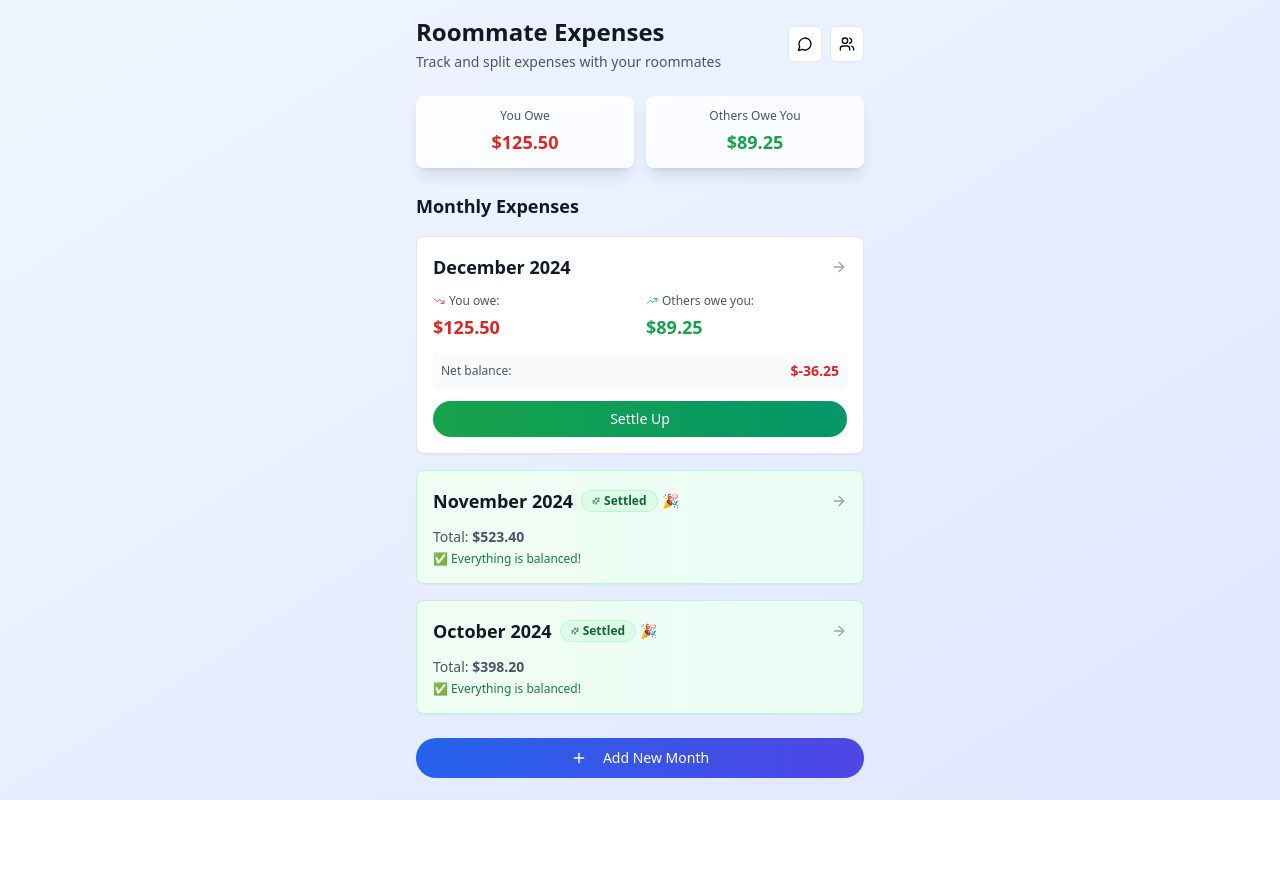
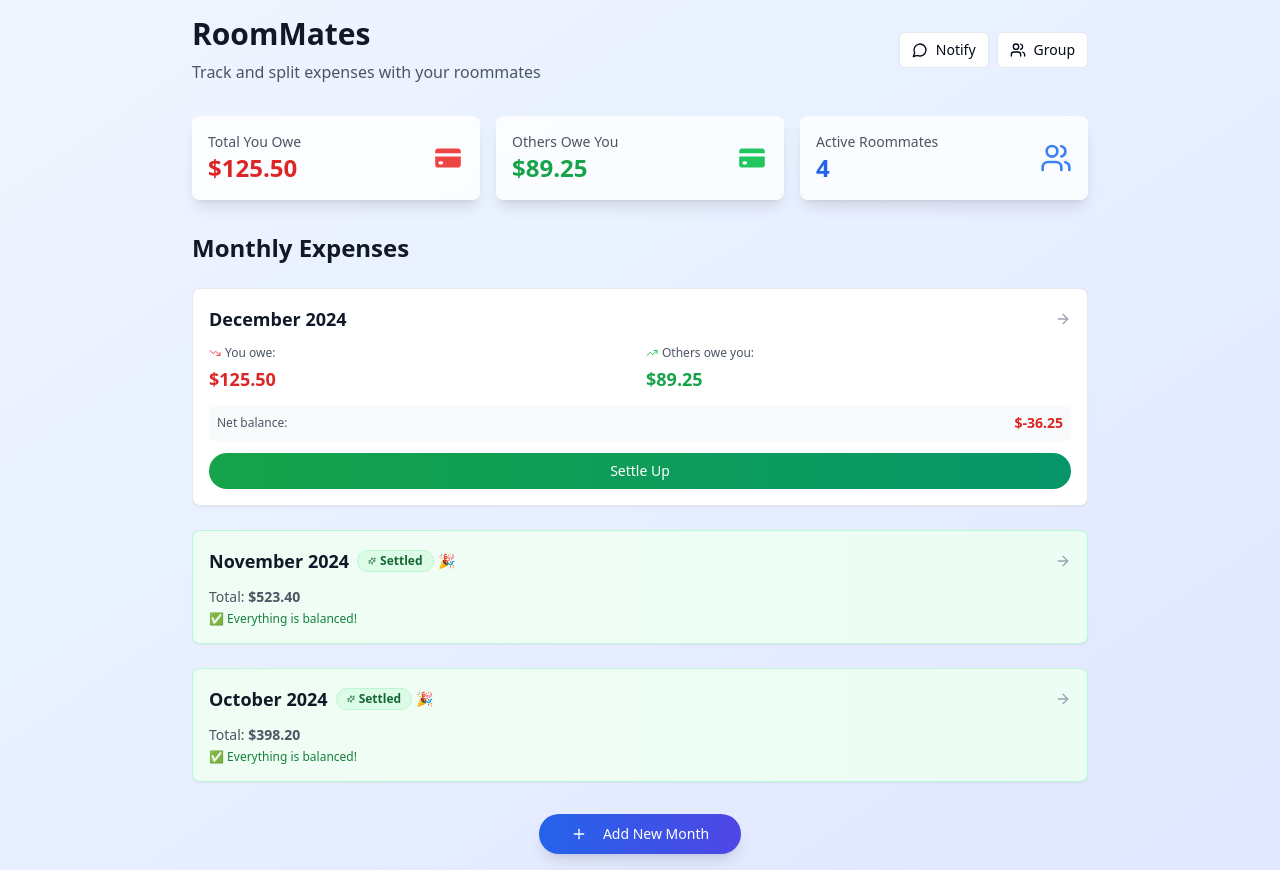
Before and after one commit to IITianUG/roomie-bill, a React (Vite) app: page / in a window 1280 px wide. Before the commit the page ends 800 px from the top, so only its background shows below. Built offline with nearby package versions, Linux system fonts and the light colour scheme.

Commit message:
Visual edit in Lovable
Edited UI in Lovable

```diff
--- a/src/pages/Index.tsx
+++ b/src/pages/Index.tsx
@@ -1,4 +1,3 @@
-
 import React, { useState } from 'react';
 import { Card, CardContent, CardHeader, CardTitle } from '@/components/ui/card';
 import { Button } from '@/components/ui/button';
@@ -8,7 +7,6 @@ import { Users, Plus, Settings, MessageCircle } from 'lucide-react';
 import { MonthCard } from '@/components/MonthCard';
 import { GroupManagement } from '@/components/GroupManagement';
 import { WhatsAppNotification } from '@/components/WhatsAppNotification';
-
 interface MonthData {
   id: string;
   month: string;
@@ -19,15 +17,13 @@ interface MonthData {
   totalExpenses: number;
   participantCount: number;
 }
-
 const Index = () => {
   const navigate = useNavigate();
   const [showGroupManagement, setShowGroupManagement] = useState(false);
   const [showNotification, setShowNotification] = useState(false);
 
   // Mock data for demonstration
-  const monthsData: MonthData[] = [
-    {
+  const monthsData: MonthData[] = [{
     id: '2024-12',
     month: 'December',
     year: 2024,
@@ -36,8 +32,7 @@ const Index = () => {
     isSettled: false,
     totalExpenses: 450.75,
     participantCount: 3
-    },
-    {
+  }, {
     id: '2024-11',
     month: 'November',
     year: 2024,
@@ -46,8 +41,7 @@ const Index = () => {
     isSettled: true,
     totalExpenses: 523.40,
     participantCount: 3
-    },
-    {
+  }, {
     id: '2024-10',
     month: 'October',
     year: 2024,
@@ -56,95 +50,97 @@ const Index = () => {
     isSettled: true,
     totalExpenses: 398.20,
     participantCount: 3
-    }
-  ];
-
+  }];
   const handleMonthClick = (monthId: string) => {
     navigate(`/month/${monthId}`);
   };
-
   const handleSettleUp = (monthId: string) => {
     console.log(`Settling up for month: ${monthId}`);
     // Settlement logic would go here
   };
-
   const currentRoommates = ['You', 'Alex', 'Sam', 'Jordan'];
-
-  return (
-    <div className="min-h-screen bg-gradient-to-br from-blue-50 to-indigo-100 p-4">
-      <div className="max-w-md mx-auto">
+  return <div className="min-h-screen bg-gradient-to-br from-blue-50 to-indigo-100 p-4">
+      <div className="max-w-4xl mx-auto">
         {/* Header */}
-        <div className="flex items-center justify-between mb-6">
-          <div className="flex-1">
-            <h1 className="text-2xl font-bold text-gray-900 mb-1">
-              Roommate Expenses
-            </h1>
-            <p className="text-sm text-gray-600">Track and split expenses with your roommates</p>
+        <div className="flex items-center justify-between mb-8">
+          <div>
+            <h1 className="text-3xl font-bold text-gray-900 mb-2">RoomMates</h1>
+            <p className="text-gray-600">Track and split expenses with your roommates</p>
           </div>
           <div className="flex gap-2">
-            <Button
-              variant="outline"
-              size="sm"
-              onClick={() => setShowNotification(true)}
-              className="p-2"
-            >
+            <Button variant="outline" size="sm" onClick={() => setShowNotification(true)} className="flex items-center gap-2">
               <MessageCircle className="w-4 h-4" />
+              Notify
             </Button>
-            <Button
-              variant="outline"
-              size="sm"
-              onClick={() => setShowGroupManagement(true)}
-              className="p-2"
-            >
+            <Button variant="outline" size="sm" onClick={() => setShowGroupManagement(true)} className="flex items-center gap-2">
               <Users className="w-4 h-4" />
+              Group
             </Button>
           </div>
         </div>
 
         {/* Quick Stats */}
-        <div className="grid grid-cols-2 gap-3 mb-6">
+        <div className="grid grid-cols-1 md:grid-cols-3 gap-4 mb-8">
           <Card className="bg-white/80 backdrop-blur-sm border-0 shadow-lg">
-            <CardContent className="p-3">
-              <div className="text-center">
-                <p className="text-xs text-gray-600 mb-1">You Owe</p>
-                <p className="text-lg font-bold text-red-600">
+            <CardContent className="p-4">
+              <div className="flex items-center justify-between">
+                <div>
+                  <p className="text-sm text-gray-600">Total You Owe</p>
+                  <p className="text-2xl font-bold text-red-600">
                     ${monthsData.reduce((sum, month) => sum + month.youOwe, 0).toFixed(2)}
                   </p>
+                </div>
+                <div className="text-red-500">
+                  <svg className="w-8 h-8" fill="currentColor" viewBox="0 0 20 20">
+                    <path d="M4 4a2 2 0 00-2 2v1h16V6a2 2 0 00-2-2H4zM18 9H2v5a2 2 0 002 2h12a2 2 0 002-2V9zM4 13a1 1 0 011-1h1a1 1 0 110 2H5a1 1 0 01-1-1zm5-1a1 1 0 100 2h1a1 1 0 100-2H9z" />
+                  </svg>
+                </div>
               </div>
             </CardContent>
           </Card>
 
           <Card className="bg-white/80 backdrop-blur-sm border-0 shadow-lg">
-            <CardContent className="p-3">
-              <div className="text-center">
-                <p className="text-xs text-gray-600 mb-1">Others Owe You</p>
-                <p className="text-lg font-bold text-green-600">
+            <CardContent className="p-4">
+              <div className="flex items-center justify-between">
+                <div>
+                  <p className="text-sm text-gray-600">Others Owe You</p>
+                  <p className="text-2xl font-bold text-green-600">
                     ${monthsData.reduce((sum, month) => sum + month.othersOweYou, 0).toFixed(2)}
                   </p>
+                </div>
+                <div className="text-green-500">
+                  <svg className="w-8 h-8" fill="currentColor" viewBox="0 0 20 20">
+                    <path d="M4 4a2 2 0 00-2 2v1h16V6a2 2 0 00-2-2H4zM18 9H2v5a2 2 0 002 2h12a2 2 0 002-2V9zM4 13a1 1 0 011-1h1a1 1 0 110 2H5a1 1 0 01-1-1zm5-1a1 1 0 100 2h1a1 1 0 100-2H9z" />
+                  </svg>
+                </div>
+              </div>
+            </CardContent>
+          </Card>
+
+          <Card className="bg-white/80 backdrop-blur-sm border-0 shadow-lg">
+            <CardContent className="p-4">
+              <div className="flex items-center justify-between">
+                <div>
+                  <p className="text-sm text-gray-600">Active Roommates</p>
+                  <p className="text-2xl font-bold text-blue-600">{currentRoommates.length}</p>
+                </div>
+                <div className="text-blue-500">
+                  <Users className="w-8 h-8" />
+                </div>
               </div>
             </CardContent>
           </Card>
         </div>
 
         {/* Monthly Cards */}
-        <div className="space-y-4">
-          <h2 className="text-lg font-semibold text-gray-900">Monthly Expenses</h2>
-          {monthsData.map((month) => (
-            <MonthCard
-              key={month.id}
-              monthData={month}
-              onMonthClick={handleMonthClick}
-              onSettleUp={handleSettleUp}
-            />
-          ))}
+        <div className="space-y-6">
+          <h2 className="text-2xl font-semibold text-gray-900">Monthly Expenses</h2>
+          {monthsData.map(month => <MonthCard key={month.id} monthData={month} onMonthClick={handleMonthClick} onSettleUp={handleSettleUp} />)}
         </div>
 
         {/* Add New Month Button */}
-        <div className="mt-6 text-center">
-          <Button
-            onClick={() => navigate('/month/new')}
-            className="w-full bg-gradient-to-r from-blue-600 to-indigo-600 hover:from-blue-700 hover:to-indigo-700 text-white rounded-full"
-          >
+        <div className="mt-8 text-center">
+          <Button onClick={() => navigate('/month/new')} className="bg-gradient-to-r from-blue-600 to-indigo-600 hover:from-blue-700 hover:to-indigo-700 text-white px-8 py-3 rounded-full shadow-lg hover:shadow-xl transition-all duration-200 transform hover:scale-105">
             <Plus className="w-5 h-5 mr-2" />
             Add New Month
           </Button>
@@ -152,21 +148,10 @@ const Index = () => {
       </div>
 
       {/* Group Management Modal */}
-      {showGroupManagement && (
-        <GroupManagement
-          currentMembers={currentRoommates}
-          onClose={() => setShowGroupManagement(false)}
-        />
-      )}
+      {showGroupManagement && <GroupManagement currentMembers={currentRoommates} onClose={() => setShowGroupManagement(false)} />}
 
       {/* WhatsApp Notification Modal */}
-      {showNotification && (
-        <WhatsAppNotification
-          onClose={() => setShowNotification(false)}
-        />
-      )}
-    </div>
-  );
+      {showNotification && <WhatsAppNotification onClose={() => setShowNotification(false)} />}
+    </div>;
 };
-
 export default Index;
```
Lines whose indentation alone changed are shown as unchanged.
